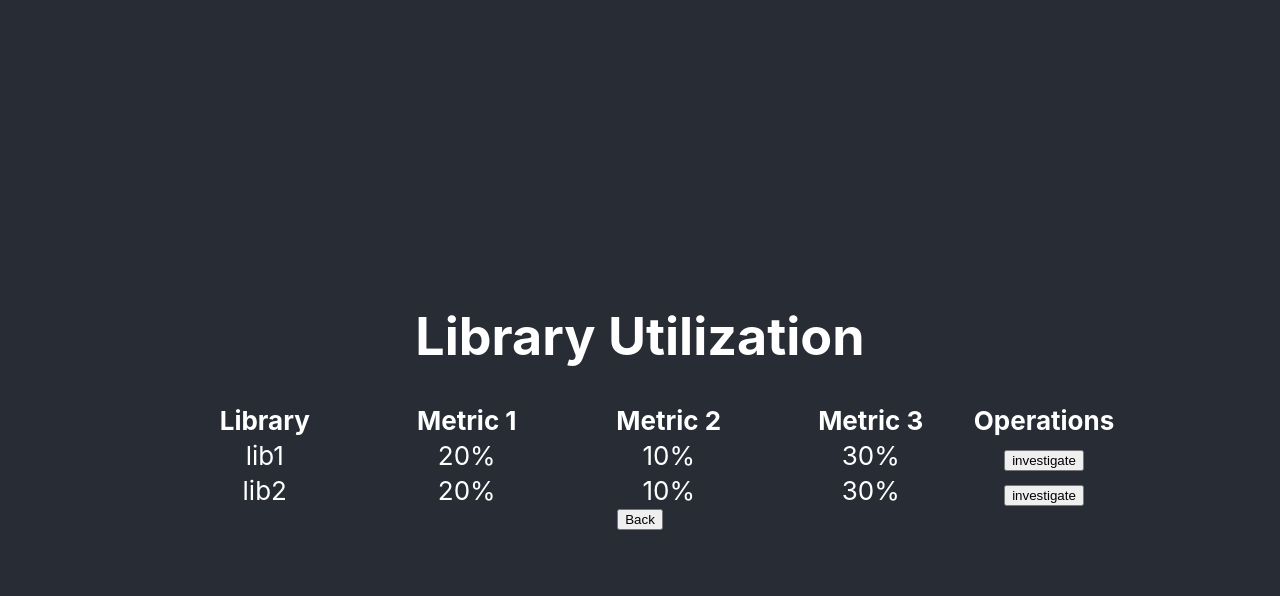
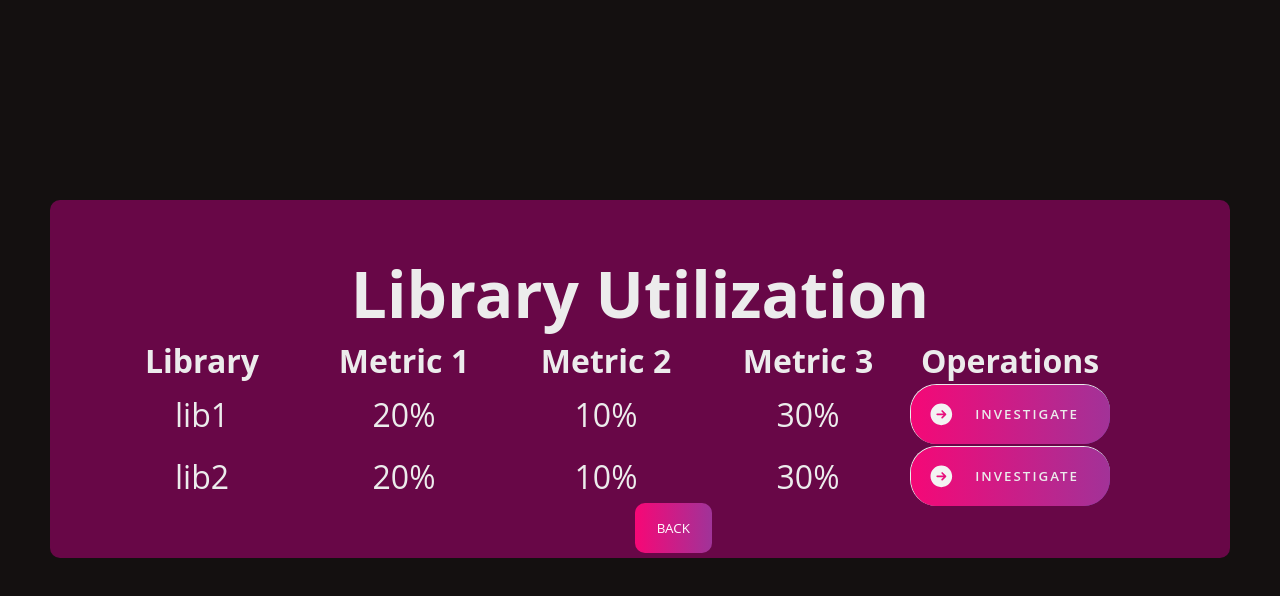
Before and after one commit to kostoglou/LibraryUtilization, a React (Create React App) app: page / in a window 1280 px wide. Both pictures are taken after typing "https://example.com" into the empty fields and a click on the button "GO". Shown: the top 596 px of the page. Built offline with nearby package versions, Linux system fonts and the light colour scheme.

Commit message:
first CSS changes

```diff
--- a/package.json
+++ b/package.json
@@ -5,16 +5,22 @@
   "dependencies": {
     "@emotion/react": "^11.10.5",
     "@emotion/styled": "^11.10.5",
+    "@syncfusion/ej2-base": "^20.4.42",
     "@table-library/react-table-library": "^4.0.23",
     "@testing-library/jest-dom": "^5.16.5",
     "@testing-library/react": "^13.4.0",
     "@testing-library/user-event": "^13.5.0",
+    "babel-plugin-macros": "^3.1.0",
     "beautiful-react-diagrams": "^0.5.1",
     "material-react-table": "^1.5.7",
     "rc-table": "^7.28.2",
     "react": "^18.2.0",
+    "react-collapsible": "^2.10.0",
     "react-dom": "^18.2.0",
+    "react-icons": "^4.7.1",
     "react-scripts": "^2.1.3",
+    "reactflow": "^11.4.2",
+    "vis-network": "^9.1.2",
     "web-vitals": "^2.1.4"
   },
   "scripts": {
--- a/src/App.css
+++ b/src/App.css
@@ -1,6 +1,225 @@
-.App {
+body{
+  color: #ececec;
+  min-height: 100%;
+  font-family: sans-serif;
+  font-size: 2rem;
+  background-color: #141010;
+  margin: 0;
+}
+
+body > * {
   text-align: center;
+  padding: 50px;
+  /*outline: solid 5px #385170;*/
+  border-radius: 10px;
 }
+
+.header{
+  grid-area: header;
+}
+
+.sidebar{
+  grid-area: aside;
+}
+
+.main{
+  grid-area: main;
+  background-color: #680747;
+}
+
+
+body {
+  display: grid;
+  grid:
+  "header"   100px
+  "aside"    50px
+  "main"     auto
+}
+
+.investigate{
+  position:relative;
+  width: 200px;
+  height: 60px;
+  background-color: #142d4c;
+  display: flex;
+  justify-content: center;
+  align-items: center;
+  color: #ececec;
+  font-weight: 600;
+  letter-spacing: 2px;
+  padding-left: 2.5em;
+  margin: auto;
+  border-radius: 2em;
+  border-top: 0.5px solid #ececec;
+  border-left: 0.5px solid #ececec;
+  transition: padding 0.5s ease 0s;
+  overflow: hidden;
+}
+
+.investigate:hover{
+  padding-left: 0px;
+  padding-right: 2.5em;
+  color: #f441a5;
+  cursor: pointer;
+}
+
+.investigate span {
+  position:absolute;
+  width: 50px;
+  height: 50px;
+  left: 5px;
+  display: flex;
+  justify-content: center;
+  align-items: center;
+  color: #f3f3f3;
+  font-size: 2em;
+  transition: left .7s ease 0s;
+}
+
+.investigate:hover span {
+  left: calc(100% - 55px);
+}
+
+.investigate::after{
+  content: "";
+  position: absolute;
+  width: 30px;
+  height: 100px;
+  z-index: -1;
+  background-color: #f3f3f391;
+  transform: translate(-200px) skew(35deg);
+  transition: transform 0.7s ease 0s;
+}
+
+.investigate:hover::after{
+  transform: translate(180px) skew(35deg);
+}
+
+/*.arrow {
+  border: solid black;
+  border-width: 0 3px 3px 0;
+  display: inline-block;
+  padding: 3px;
+}
+
+.right {
+  transform: rotate(-45deg);
+  -webkit-transform: rotate(-45deg);
+}*/
+
+ul{
+  list-style: none;
+  position: relative;
+  display: flex;
+  flex-direction: column;
+  gap: 30px;
+  border-radius: 10px;
+}
+
+ul li {
+    padding: 2px;
+    background-color: #142d4c;
+    position: relative;
+    list-style: none;
+    margin: auto;
+    border-radius: 10px;
+}
+
+* {
+  margin: 0;
+  padding: 0;
+  box-sizing: border-box;
+  font-family: 'Open Sans', sans-serif;
+}
+
+button{
+  position: absolute;
+  border: none;
+  color: #ffffff;
+  width: 5em;
+  height: 3em;
+  line-height: 2em;
+  text-align: center;
+  background: linear-gradient(90deg, #f70776, #8342a4, #af7195, #c3195d);
+  background-size: 300%;
+  border-radius: 10px;
+  text-transform: uppercase;
+  cursor: pointer;
+  z-index: 1;
+}
+
+button:hover{
+  animation: animation 8s linear infinite;
+  border: none;
+
+}
+
+@keyframes animation{
+  0% {background-position: 0%;}
+  100% {background-position: 400%;}
+}
+
+button::before{
+  content: "";
+  position: absolute;
+  top: -5px;
+  left: -5px;
+  right: -5px;
+  bottom: -5px;
+  z-index: -1;
+  background: linear-gradient(90deg, #f70776, #8342a4, #af7195, #c3195d);
+  background-size: 400%;
+  border-radius: 10px;
+  transition: 1s;
+
+}
+
+button:hover::before{
+  filter: blur(10px);
+}
+
+
+
+/*.box{
+  position: relative;
+  width: 300px;
+  height: 200px;
+  border-radius: 20px;
+  display: grid;
+  place-items: center;
+  overflow: hidden;
+}
+
+.box::before{
+  content: '';
+  position: absolute;
+  width: 500px;
+  height: 500px;
+  background-image: conic-gradient(transparent, transparent, transparent, #f638dc);
+  animation: rotate 4s linear infinite;
+}
+
+.box::after{
+  content: '';
+  position: absolute;
+  width: 500px;
+  height: 500px;
+  background-image: conic-gradient(transparent, transparent, transparent, #ffb5b5);
+  animation: rotate 4s linear infinite;
+  animation-delay: -2s;
+}
+
+@keyframes rotate {
+  0%{
+    transform: rotate(0deg);
+  }
+  100%{
+    transform: rotate(360deg);
+  }
+
+}*/
+
+
 
 .App-logo {
   height: 10vmin;
@@ -14,7 +233,7 @@
 }
 
 .App-header {
-  background-color: #282c34;
+  background-color:#200f21;
   min-height: 100vh;
   display: flex;
   flex-direction: column;
--- a/src/App.js
+++ b/src/App.js
@@ -22,12 +22,18 @@ handleGoClick = () =>{
 handleBackClick = () =>{
   this.setState({showWelcome: true});
   this.setState({showTable: false});
+  this.setState({showDiagram1:false})
 };
 
 handleClickofTableofLibrary = () =>{
   this.setState({showDiagram1:true});
+  this.setState({showTable:false});
 }
 
+handleBacktoTableClick = () =>{
+  this.setState({showTable:true});
+  this.setState({showDiagram1:false});
+}
 
 render(){
 
@@ -43,16 +49,18 @@ render(){
     {systemclass:"Class 3", firstmethod:"Method 1"},
   ]
     return (
-      <div className="App">
-        <header className="App-header">
-        <h1 id='libraryUtilization'>Library Utilization</h1>
-        {this.state.showWelcome && <Welcome ongoclick={this.handleGoClick}/>}
-        {this.state.showTable && <MyTable onclickoftableoflibrary={this.handleClickofTableofLibrary}
-                                          data={data} onbackclick={this.handleBackClick}/>}
-        {this.state.showDiagram1 && <DiagramSystemtoApi />}
+      <body >
+        <header class="header"> </header>
+        <aside class="sidebar"></aside>
+        <main class="main">
+          <h1 class="box" id='libraryUtilization'>Library Utilization</h1>
+            {this.state.showWelcome && <Welcome ongoclick={this.handleGoClick}/>}
+            {this.state.showTable && <MyTable onclickoftableoflibrary={this.handleClickofTableofLibrary}
+                                              data={data} onbackclick={this.handleBackClick}/>}
+            {this.state.showDiagram1 && <DiagramSystemtoApi onbacktoTableclick={this.handleBacktoTableClick}/>}
+        </main>
 
-      </header>
-    </div>
+      </body>
   );
 }
 }
--- /dev/null
+++ b/src/components/aboutmethod.jsx
@@ -0,0 +1,42 @@
+
+import React, { useEffect, useRef } from 'react';
+import { Network } from 'vis-network';
+
+function AboutMethod(){
+    const container = useRef(null);
+
+    const nodes = [
+      { id: 1, label: 'Node 1' },
+      { id: 2, label: 'Node 2' },
+      { id: 3, label: 'Node 3' },
+      { id: 4, label: 'Node 4' },
+      { id: 5, label: 'Node 5' }
+    ];
+
+    const edges = [
+      { from: 1, to: 3 },
+      { from: 1, to: 2 },
+      { from: 2, to: 4 },
+      { from: 2, to: 5 },
+      { from: 3, to: 3 }
+    ];
+
+    const options = {};
+
+    useEffect(() => {
+      const network =
+        container.current &&
+        new Network(container.current, { nodes, edges }, options);
+    }, [container, nodes, edges]);
+
+
+        return (
+
+            <div ref={container} style={{ height: '500px', width: '800px' }} />
+
+
+         );
+
+}
+
+export default AboutMethod;
--- a/src/components/diagramSystemtoApi.jsx
+++ b/src/components/diagramSystemtoApi.jsx
@@ -1,33 +1,46 @@
-import Diagram, { createSchema, useSchema } from 'beautiful-react-diagrams';
 import React, { Component } from 'react';
+import AboutMethod from './aboutmethod';
 
-function DiagramSystemtoApi()  {
+class DiagramSystemtoApi extends Component  {
+  state = {
+    showInfoaboutMethod: false,
+
+  }
+  onClickListItem  = (e, id) =>{
+    console.log(id);
+    this.setState({showInfoaboutMethod: true});
+
+  }
+
+    render() {
+
+      const systemClassestoLibrary=[ "class1", "class2", "class3", "class4"]
+      const listItems = systemClassestoLibrary.map((i) =>
+      <li key={i} onClick={(event)=> this.onClickListItem(event,i)} >
+        {i}
+      </li>
+    );
 
 
-        const initialSchema = createSchema({
-            nodes: [
-              { id: 'node-1', content: 'Node 1', coordinates: [250, 60], },
-              { id: 'node-2', content: 'Node 2', coordinates: [100, 200], },
-              { id: 'node-3', content: 'Node 3', coordinates: [250, 220], },
-              { id: 'node-4', content: 'Node 4', coordinates: [400, 200], },
-            ],
-            links: [
-              { input: 'node-1',  output: 'node-2' },
-              { input: 'node-1',  output: 'node-3' },
-              { input: 'node-1',  output: 'node-4' },
-            ]
-          });
+        return (
+          <React.Fragment>
+              <div >
+                <ul>{listItems}</ul>
 
-          const [schema, { onChange }] = useSchema(initialSchema);
+                </div >
 
-        return (
-            <React.Fragment>
-            <Diagram schema={schema} onChange={onChange} />
-          </React.Fragment>
+                {this.state.showInfoaboutMethod &&
+                <div>
+                  <AboutMethod />
+                  <AboutMethod />
+                  <AboutMethod />
+                </div>
+               }
+                <button onClick={this.props.onbacktoTableclick}>Back</button>
+            </React.Fragment>
 
-
-         );
-
+       );
+  }
 }
 
 export default DiagramSystemtoApi;
--- a/src/components/mytable.jsx
+++ b/src/components/mytable.jsx
@@ -1,5 +1,7 @@
 import React, { Component } from 'react';
 import Table from 'rc-table';
+import { HiArrowRightCircle } from 'react-icons/hi2';
+
 
 class MyTable extends Component {
   constructor(props){
@@ -11,7 +13,6 @@ class MyTable extends Component {
     this.props.onclickoftableoflibrary();
 
     }
-
 
     render() {
         const columns = [
@@ -44,20 +45,23 @@ class MyTable extends Component {
               dataIndex: '',
               key: 'd',
               render: (text, record) => (
-                <button onClick={e => this.onClick(record.library, e)} href="#">
-                  investigate
+                <button class="investigate" onClick={e => this.onClick(record.library, e)} href="#">
+                  investigate <span><HiArrowRightCircle /></span>
                 </button>
               ),
             },
           ];
 
+        return (
+          <React.Fragment>
+
+              <main>
+                <Table columns={columns} data={this.props.data} />
+                <button onClick={this.props.onbackclick}>Back</button>
+              </main>
 
 
 
-        return (
-          <React.Fragment>
-            <Table columns={columns} data={this.props.data} />
-            <button onClick={this.props.onbackclick}>Back</button>
 
 
           </React.Fragment>
--- a/src/components/welcome.jsx
+++ b/src/components/welcome.jsx
@@ -8,7 +8,7 @@ class Welcome extends Component {
         return (
             <React.Fragment>
                 <div >
-                    <input type="url" id="projectUrl" name="projectUrl"></input>
+                    <input class="input" type="url" id="projectUrl" name="projectUrl"></input>
                     <button onClick={this.props.ongoclick}>GO</button>
 
 
```
Also changed, not shown: 1 other file (tests, documents, lock files or other folders).
